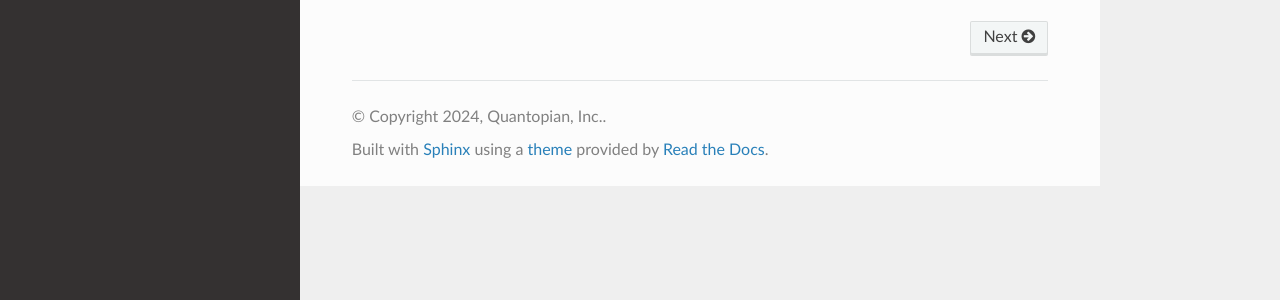
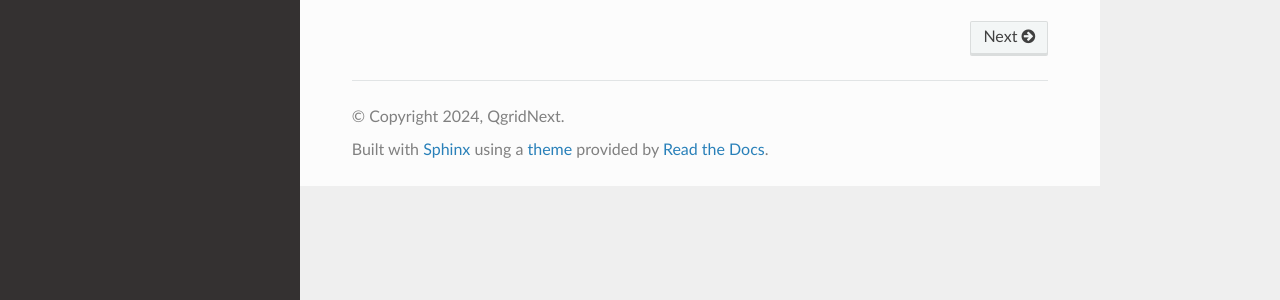
Before and after one commit to zhihanyue/qgridnext, a Sphinx documentation site: the page built from docs/index.rst, in a window 1280 px wide. Shown: the part 516-816 px from the top of the page. Built offline with Sphinx 7.4.7 and the Read the Docs theme 2.0.0, drawn with Linux system fonts in a browser that asks for light colours.

Commit message:
Add test environments & update meta

```diff
--- a/docs/conf.py
+++ b/docs/conf.py
@@ -7,8 +7,8 @@
 # https://www.sphinx-doc.org/en/master/usage/configuration.html#project-information
 
 project = 'QgridNext'
-copyright = '2024, Quantopian, Inc.'
-author = 'Quantopian, Inc.'
+copyright = '2024, QgridNext'
+author = 'QgridNext'
 
 # -- General configuration ---------------------------------------------------
 # https://www.sphinx-doc.org/en/master/usage/configuration.html#general-configuration
--- a/setup.py
+++ b/setup.py
@@ -160,8 +160,7 @@
         'jsdeps': NPM,
     },
 
-    'author': 'Quantopian Inc.',
-    'author_email': 'opensource@quantopian.com',
+    'author': 'QgridNext',
     'url': 'https://github.com/zhihanyue/qgridnext',
     'license': 'Apache-2.0',
     'keywords': [
```
Also changed, not shown: test_envs/README.md (added), 12 other files.
